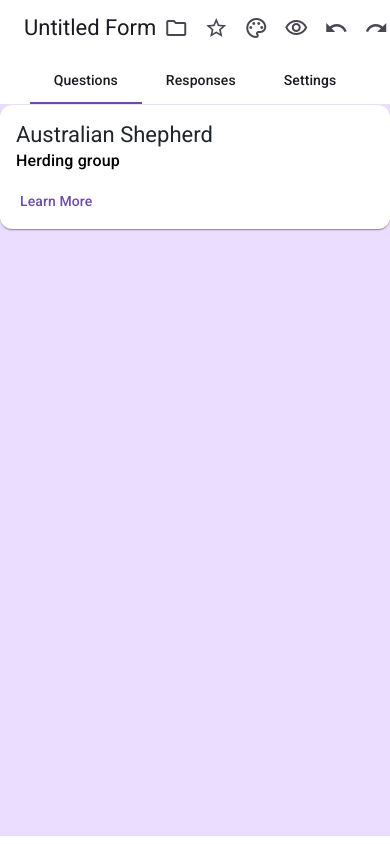
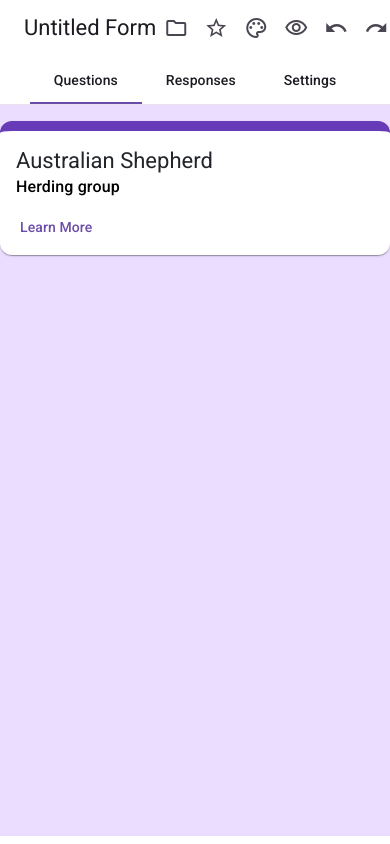
Before and after one commit to divyansh1583/google-form-clone, an Angular app: page /forms/edit/1 in a window 390 px wide. Shown: the top 844 px of the page. Built offline with nearby package versions, Linux system fonts and the light colour scheme; a web font is replaced by a local one.

Commit message:
refactor: enhance form creation component styling for improved layout and responsiveness

```diff
--- a/src/app/features/form/pages/form-creation/form-creation.component.html
+++ b/src/app/features/form/pages/form-creation/form-creation.component.html
@@ -2,7 +2,7 @@
 <mat-tab-group mat-stretch-tabs="false" mat-align-tabs="center">
   <mat-tab label="Questions">
         <div class="form-container">
-            <mat-card>
+            <mat-card class="mt-3">
               <mat-card-header>
                 <mat-card-title> Australian Shepherd</mat-card-title>
                 <mat-card-subtitle>Herding group</mat-card-subtitle>
--- a/src/app/features/form/pages/form-creation/form-creation.component.scss
+++ b/src/app/features/form/pages/form-creation/form-creation.component.scss
@@ -1,13 +1,17 @@
-@use '@angular/material' as mat;
+@use "@angular/material" as mat;
 
 :host {
-  @include mat.card-overrides((
-    subtitle-text-color: black,
-    elevated-container-color: white,
-  ));
-  @include mat.tabs-overrides((
-    background-color: purple,
-  ));
+  @include mat.card-overrides(
+    (
+      subtitle-text-color: black,
+      elevated-container-color: white,
+    )
+  );
+  @include mat.tabs-overrides(
+    (
+      background-color: purple,
+    )
+  );
   display: block;
   height: calc(100vh - 64px); // Subtract header height
 }
@@ -18,7 +22,9 @@
   overflow-x: auto;
   height: 100%;
 }
-
+mat-card {
+  border-top: 10px solid rgb(103, 58, 183);
+}
 ::ng-deep {
   .mat-mdc-tab-group {
     height: 100%;
```
